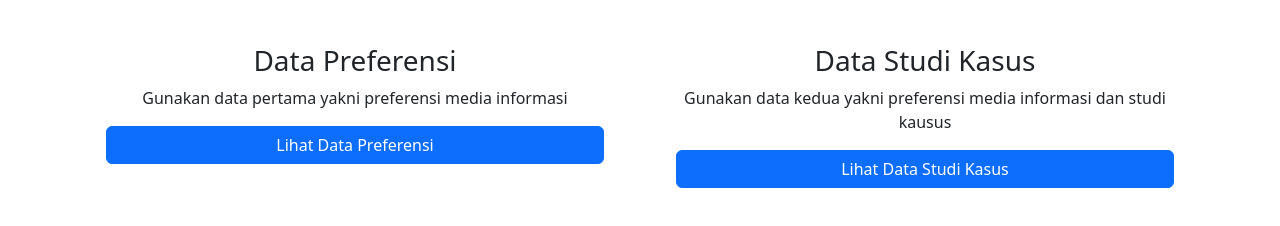
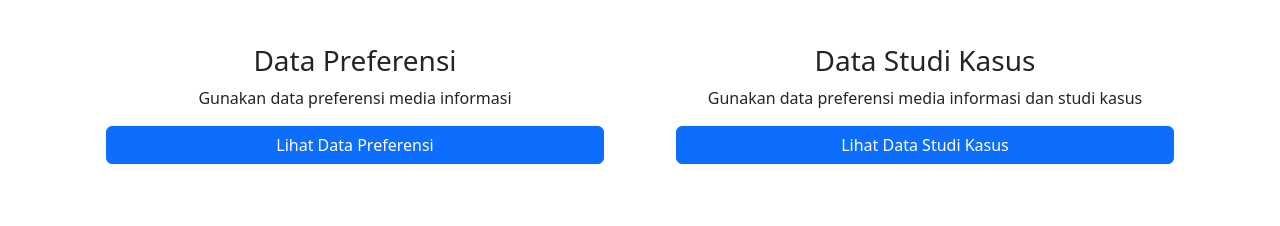
Before and after one commit to dzamm/sksym, a plain HTML site: page index.html in a window 1280 px wide. Shown: the part 218-444 px from the top of the page. Drawn offline with nearby package versions, Linux system fonts and the light colour scheme.

Commit message:
perbaikan typo

```diff
--- a/index.html
+++ b/index.html
@@ -40,14 +40,14 @@
             <div class="col-md-6">
                 <div class="card p-4">
                     <h3>Data Preferensi</h3>
-                    <p>Gunakan data pertama yakni preferensi media informasi</p>
+                    <p>Gunakan data preferensi media informasi</p>
                     <a href="preferensi.html" class="btn btn-primary">Lihat Data Preferensi</a>
                 </div>
             </div>
             <div class="col-md-6">
                 <div class="card p-4">
                     <h3>Data Studi Kasus</h3>
-                    <p>Gunakan data kedua yakni preferensi media informasi dan studi kausus</p>
+                    <p>Gunakan data preferensi media informasi dan studi kasus</p>
                     <a href="studi-kasus.html" class="btn btn-primary">Lihat Data Studi Kasus</a>
                 </div>
             </div>
```
